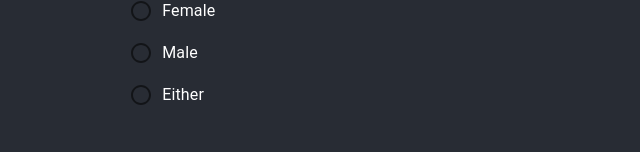
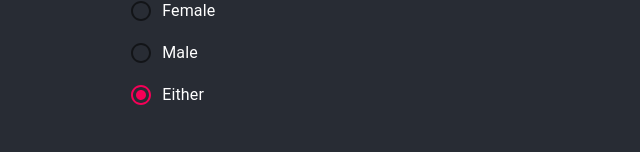
Before and after one commit to yonidoronpeters/pet-finder, a React (Create React App) app: page / in a window 1280 px wide. Both pictures are taken after a click on the label "cats". Shown: the part 312-464 px from the top of the page, without its empty margins (319-959 px from the left). Built offline with nearby package versions, Linux system fonts and the light colour scheme.

Commit message:
Fix default value for gender

```diff
--- a/src/components/Gender.js
+++ b/src/components/Gender.js
@@ -9,10 +9,10 @@ const Gender = ({ pet }) => (
   <div className="gender">
     <FormControl component="fieldset">
       <FormLabel component="legend">Gender</FormLabel>
-      <RadioGroup aria-label="gender" name={`${pet}gender`} >
-        <FormControlLabel value="female" control={<Radio />} label="Female" />
-        <FormControlLabel value="male" control={<Radio />} label="Male" />
-        <FormControlLabel value="either" control={<Radio />} label="Either" />
+      <RadioGroup aria-label="gender" name={`${pet}gender`} defaultValue={'either'}>
+        <FormControlLabel value="female" control={<Radio/>} label="Female"/>
+        <FormControlLabel value="male" control={<Radio/>} label="Male"/>
+        <FormControlLabel value="either" control={<Radio/>} id={`${pet}either`} label="Either"/>
       </RadioGroup>
     </FormControl>
   </div>
```
